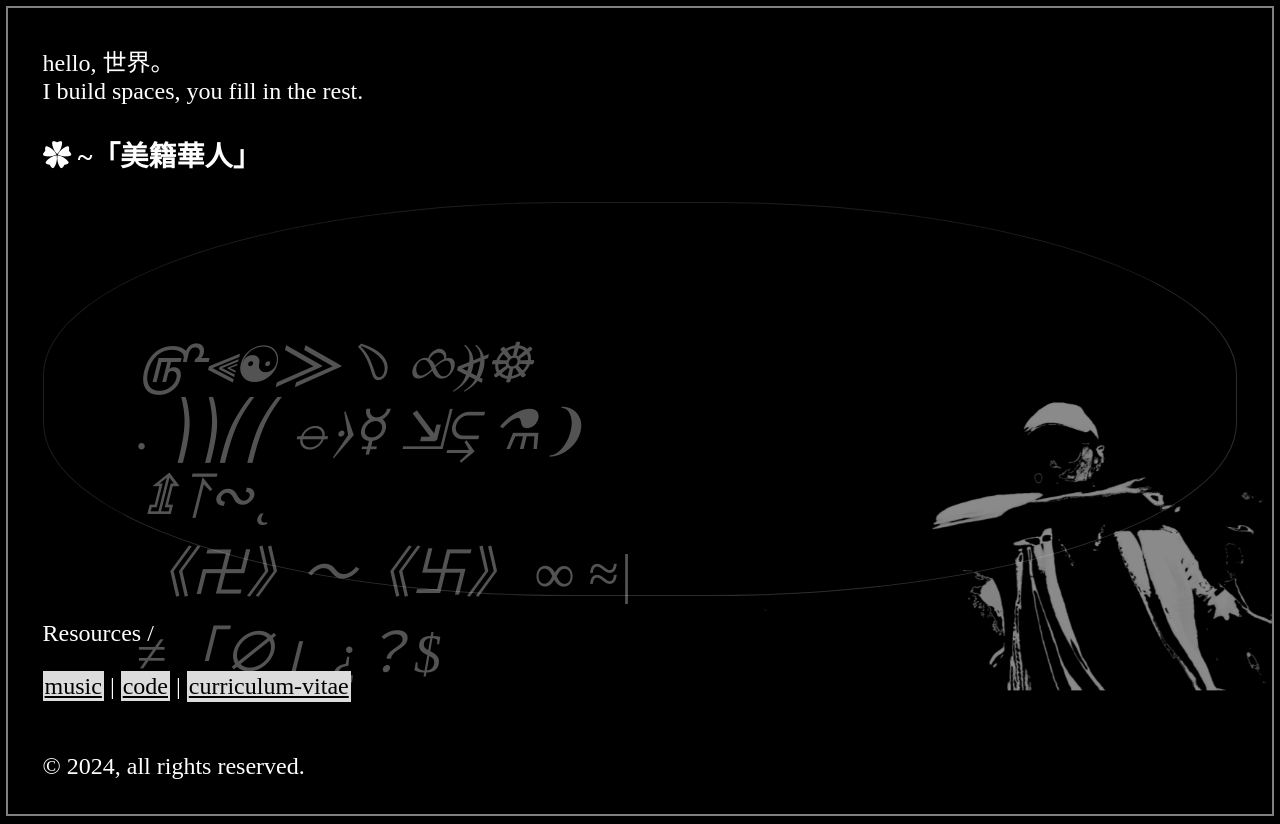
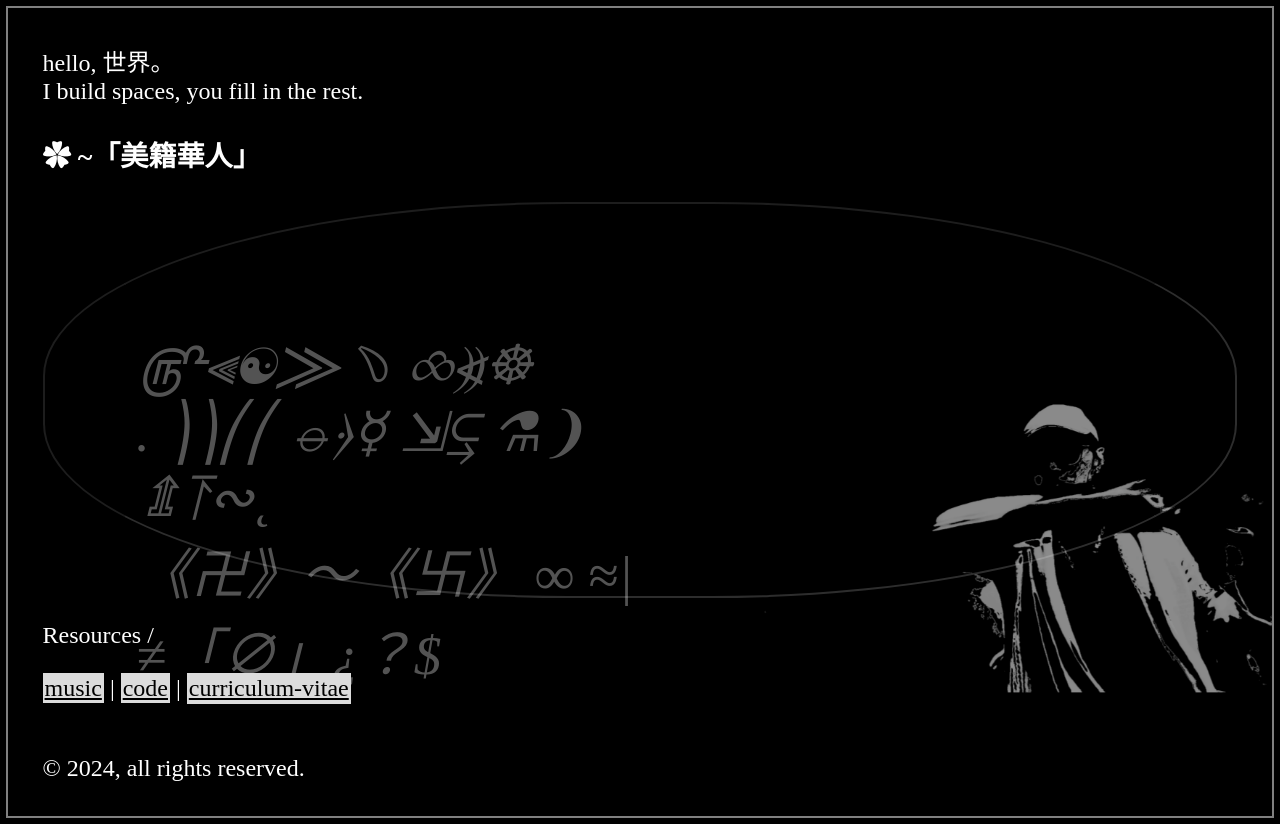
Before and after one commit to Syncretik/Syncretik.github.io, a plain HTML site: page index.html in a window 1280 px wide. Drawn offline with Linux system fonts and the light colour scheme.

Commit message:
increase border width

```diff
--- a/styles.css
+++ b/styles.css
@@ -37,6 +37,7 @@ body {
 }
 
 hr {
+  border-width: 2px;
   border-radius: 44%;
   padding-top: 49vh;
   opacity: 0.19;
```
